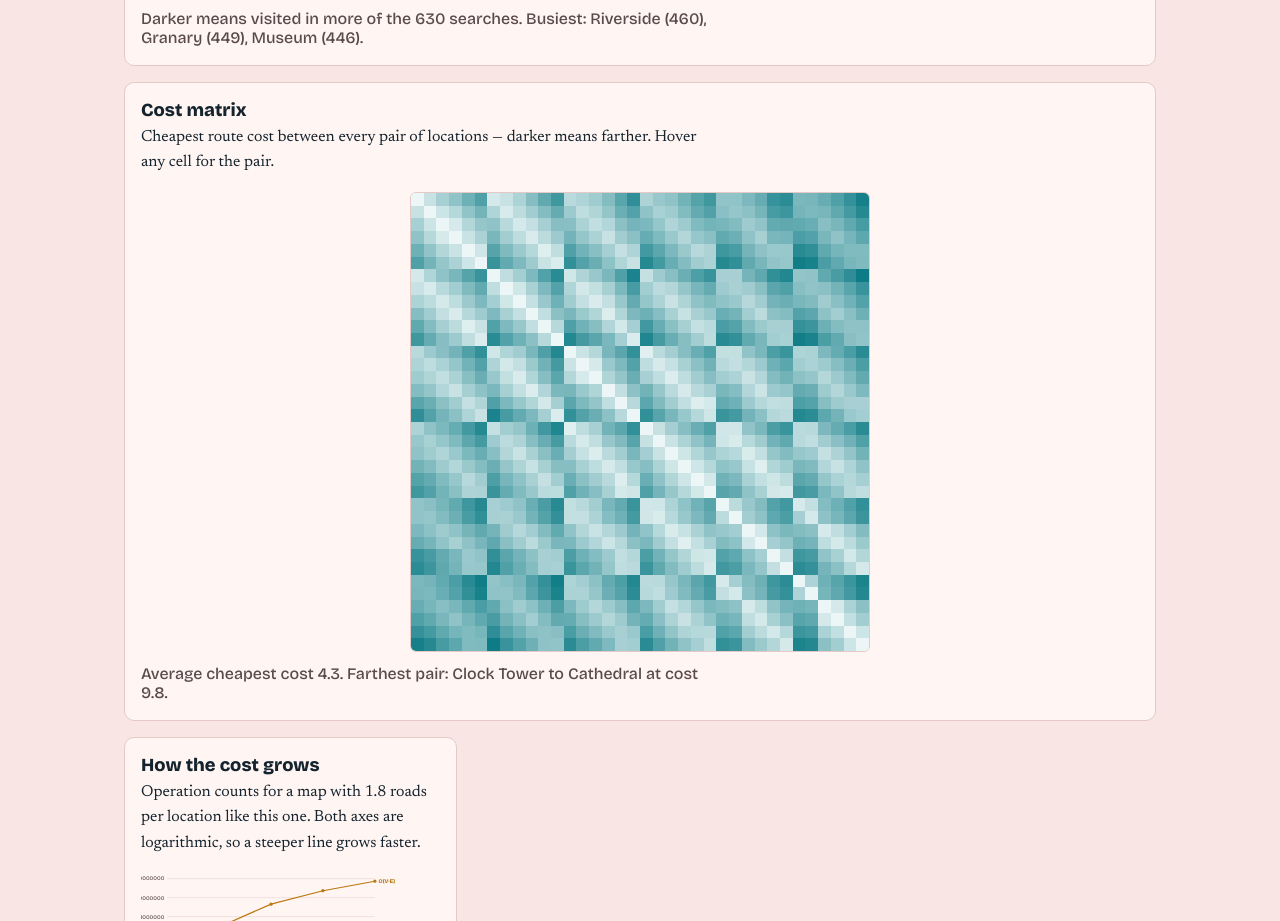
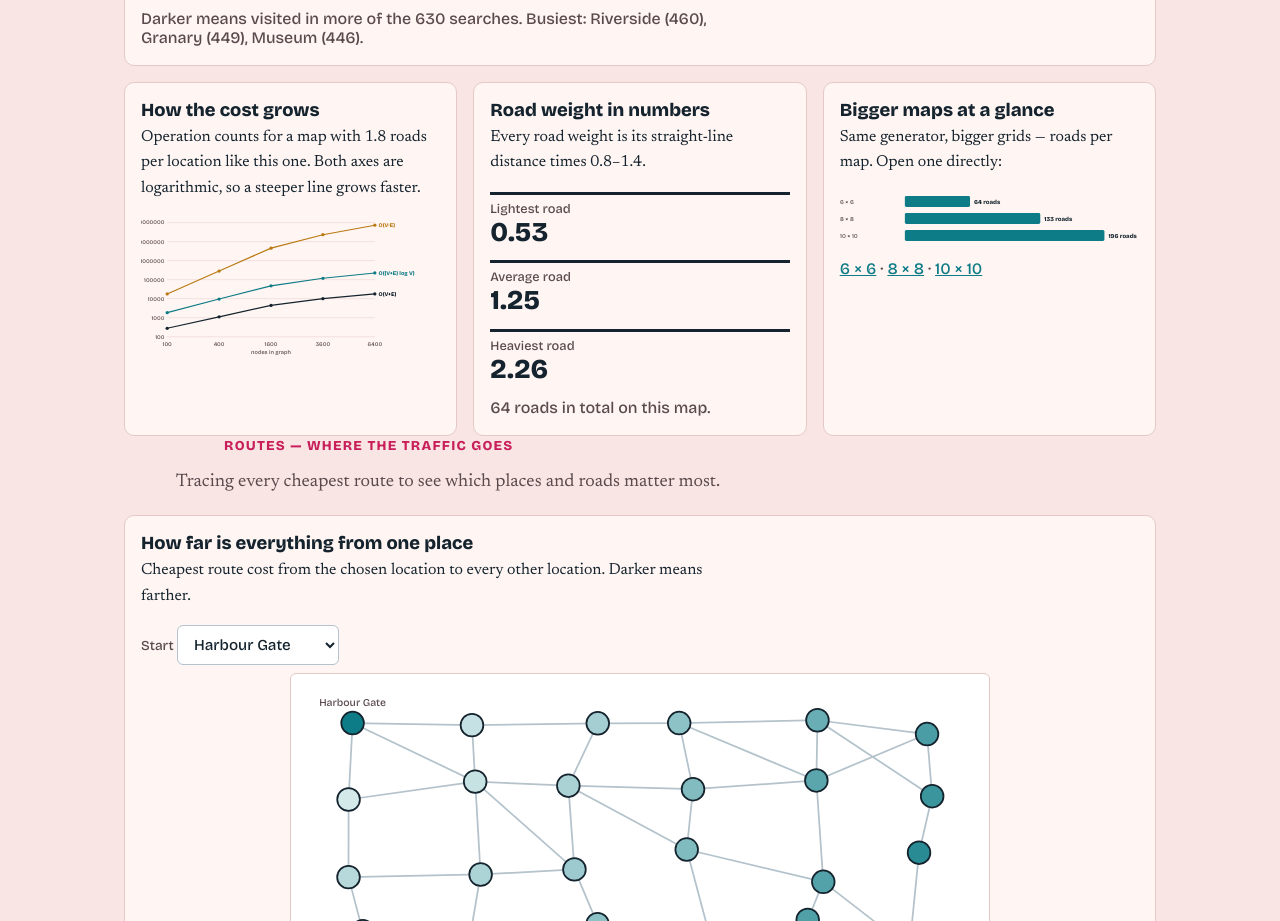
Before and after one commit to Harshini-Suresha/routeopt, a plain HTML site: page index.html in a window 1280 px wide. Shown: the part 4820-5741 px from the top of the page. Drawn offline with nearby package versions, Linux system fonts and the light colour scheme.

Commit message:
Remove cost matrix card; add road-weight numbers and bigger-maps cards

```diff
--- a/index.html
+++ b/index.html
@@ -113,8 +113,6 @@ section.block,#demo{scroll-margin-top:60px}
 .card p{font-size:1rem;margin:0 0 10px;max-width:none}
 .card .cap{margin:12px 0 2px}
 .card .chart{max-width:700px;margin-left:auto;margin-right:auto}
-#costmat{max-width:460px}
-#costmat rect{shape-rendering:crispEdges}
 .card dl.stats{margin-top:8px}
 @media (max-width:760px){section.block{padding-top:40px}}
 @media (prefers-reduced-motion:reduce){html{scroll-behavior:auto}}
@@ -298,16 +296,26 @@ section.block,#demo{scroll-margin-top:60px}
             <svg id="heat" class="chart" viewBox="0 0 800 520" role="img" aria-label="Map shaded by how often each location is visited" style="background:#fff;border:1px solid var(--rule);border-radius:6px;margin-top:8px"></svg>
             <p class="cap" id="hmtop"></p>
           </div>
-          <div class="card wide">
-            <h3>Cost matrix</h3>
-            <p>Cheapest route cost between every pair of locations — darker means farther. Hover any cell for the pair.</p>
-            <svg id="costmat" class="chart mapsvg" viewBox="0 0 520 520" role="img" aria-label="Heatmap of cheapest route costs between locations"></svg>
-            <p class="cap" id="matcap"></p>
-          </div>
           <div class="card">
             <h3>How the cost grows</h3>
             <p id="theorycap"></p>
             <div id="theory"></div>
+          </div>
+          <div class="card">
+            <h3>Road weight in numbers</h3>
+            <p>Every road weight is its straight-line distance times 0.8–1.4.</p>
+            <dl class="stats">
+              <div><dt>Lightest road</dt><dd id="w-min">–</dd></div>
+              <div><dt>Average road</dt><dd id="w-avg">–</dd></div>
+              <div><dt>Heaviest road</dt><dd id="w-max">–</dd></div>
+            </dl>
+            <p class="cap" id="wcap"></p>
+          </div>
+          <div class="card">
+            <h3>Bigger maps at a glance</h3>
+            <p>Same generator, bigger grids — roads per map. Open one directly:</p>
+            <div id="sizes"></div>
+            <p class="cap"><a href="?size=6">6 × 6</a> · <a href="?size=8">8 × 8</a> · <a href="?size=10">10 × 10</a></p>
           </div>
         </div>
 
@@ -574,6 +582,14 @@ function analytics(){
   const wl=Math.min(...ws),wh=Math.max(...ws),nb=6,st=(wh-wl)/nb,wc=Array(nb).fill(0);
   ws.forEach(w=>wc[Math.min(nb-1,Math.floor((w-wl)/st))]++);
   $("wt").innerHTML=histChart(wc,wc.map((_,i)=>(wl+i*st).toFixed(1)+"–"+(wl+(i+1)*st).toFixed(1)),"road weight");
+  $("w-min").textContent=Math.min(...ws).toFixed(2);
+  $("w-avg").textContent=(ws.reduce((x,y)=>x+y,0)/ws.length).toFixed(2);
+  $("w-max").textContent=Math.max(...ws).toFixed(2);
+  $("wcap").textContent=`${ws.length} roads in total on this map.`;
+  const keepSZ=[N,P,adj,edgeKeys],szRows=[];
+  [6,8,10].forEach(k=>{if(k===MSZ){szRows.push([k+" × "+k,N,edgeKeys.length])}else{build(k,k,11);szRows.push([k+" × "+k,N,edgeKeys.length])}});
+  [N,P,adj,edgeKeys]=keepSZ;
+  $("sizes").innerHTML=barChart(szRows.map(r=>r[0]),szRows.map(r=>r[2]),v=>v+" roads",true);
   const top6=deg.map((d,i)=>[d,i]).sort((x,y)=>y[0]-x[0]||x[1]-y[1]).slice(0,6);
   $("hubs").innerHTML=barChart(top6.map(t=>NAMES[t[1]]),top6.map(t=>t[0]),v=>v,true);
   $("hubcap").textContent=`Best connected: ${NAMES[top6[0][1]]} with ${top6[0][0]} roads.`;
@@ -675,17 +691,6 @@ function newviz(){
   let run=0;const cum=hs.map(h=>run+=hc[h]),tot2=cum[cum.length-1],med=hs[cum.findIndex(v=>v>=tot2/2)];
   $("hopcum").innerHTML=linChart(hs,[{name:"pairs reached",c:COLORS.dijkstra,vals:cum}],"hops","Line chart of cumulative pairs reached within k hops");
   $("hopcumcap").textContent=`Half of all sampled pairs are within ${med} hops.`;
-  /* cost matrix: cheapest cost between locations */
-  const idx=N<=64?Array.from({length:N},(_,i)=>i):Array.from({length:50},(_,i)=>Math.round(i*(N-1)/49));
-  const C=idx.map(a=>idx.map(c=>a===c?0:ALGOS.dijkstra(a,c).cost));
-  const flat=C.flat(),mx=Math.max(...flat);
-  const S=520,cell=S/idx.length;
-  let o="";
-  idx.forEach((a,i)=>idx.forEach((b,j)=>{
-    o+=`<rect x="${(i*cell).toFixed(1)}" y="${(j*cell).toFixed(1)}" width="${(cell+0.5).toFixed(1)}" height="${(cell+0.5).toFixed(1)}" fill="${shade(C[i][j]/mx)}"><title>${NAMES[a]} to ${NAMES[b]}: cost ${C[i][j].toFixed(1)}</title></rect>`}));
-  $("costmat").innerHTML=o;
-  let fi=0,fj=1;flat.forEach((v,k)=>{if(v>flat[fi*idx.length+fj]){fi=Math.floor(k/idx.length);fj=k%idx.length}});
-  $("matcap").textContent=`Average cheapest cost ${(flat.reduce((x,y)=>x+y,0)/flat.length).toFixed(1)}. Farthest pair: ${NAMES[idx[fi]]} to ${NAMES[idx[fj]]} at cost ${flat[fi*idx.length+fj].toFixed(1)}.`;
   /* road weight vs routes using it */
   const use={};
   for(const [a,b] of PS){const r=ALGOS.dijkstra(a,b);
```
